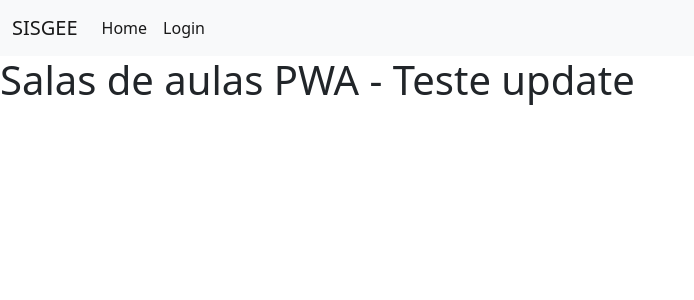
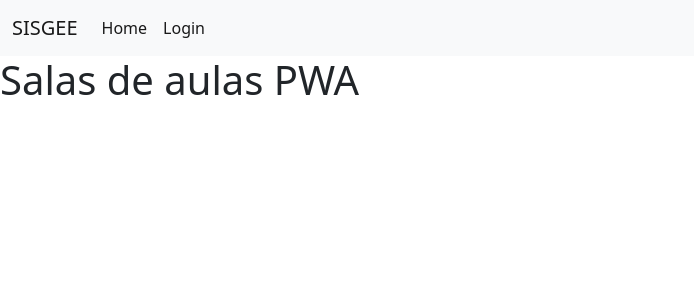
Before and after one commit to jlbavaresco/sisgee_pw2_frontend, a React (Create React App) app: page / in a window 1280 px wide. Shown: the top 300 px of the page, without its empty margins (0-694 px from the left). Built offline with nearby package versions, Linux system fonts and the light colour scheme.

Commit message:
Autenticação no frontend

```diff
--- a/src/componentes/Home.jsx
+++ b/src/componentes/Home.jsx
@@ -1,6 +1,6 @@
 const Home = () => (
     <div>
-        <h1>Salas de aulas PWA - Teste update</h1>
+        <h1>Salas de aulas PWA</h1>
     </div>
 );
 
```
